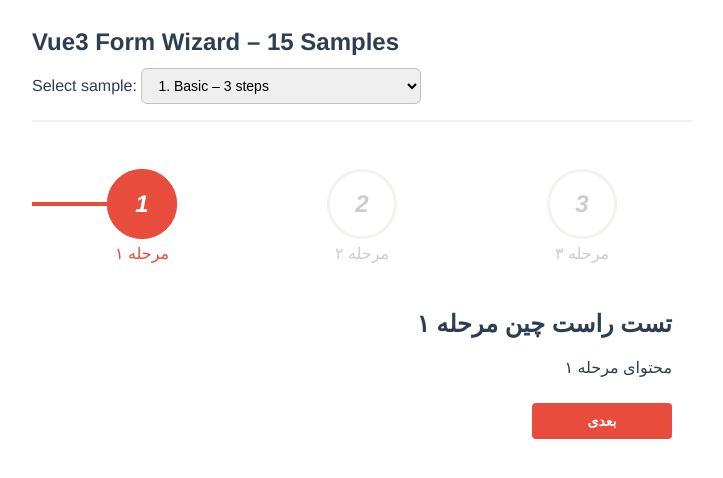
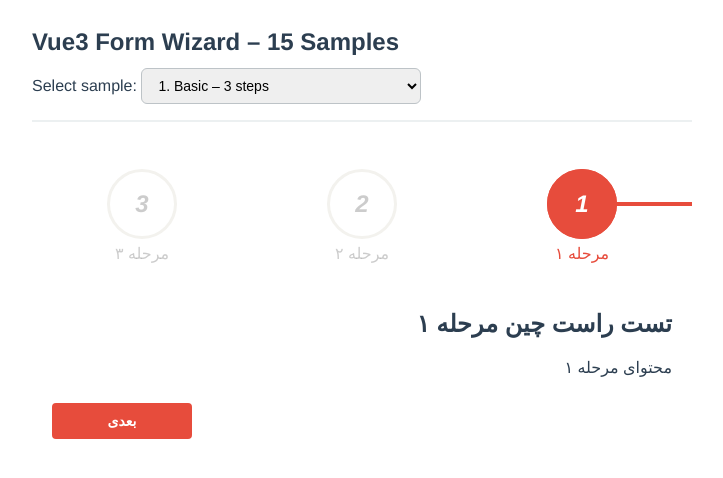
Before and after one commit to parsajiravand/vue3-form-wizard, a Vue app: page / in a window 1280 px wide. Shown: the top 478 px of the page, without its empty margins (278-1001 px from the left). Built offline with nearby package versions, Linux system fonts and the light colour scheme.

Commit message:
Setup reverseHorizontal

```diff
--- a/package.json
+++ b/package.json
@@ -2,7 +2,7 @@
   "name": "vue3-form-wizard",
   "private": false,
   "author": "parsa jiravand",
-  "version": "1.0.1",
+  "version": "1.1.0",
   "description": "vue3-form-wizard is a vue based component with no external depenendcies which simplifies tab wizard management.",
   "license": "MIT",
   "repository": "https://github.com/parsajiravand/vue3-form-wizard",
--- a/src/App.vue
+++ b/src/App.vue
@@ -118,6 +118,7 @@ const handleComplete = (sampleId: string) => {
       <div v-show="currentSample === '1'" class="sample">
         <form-wizard title="تست راست چین"
         rtl
+        reverseHorizontal
          back-button-text="قبلی"
          next-button-text="بعدی"
          finish-button-text="تکمیل"
--- a/src/assets/form-wizard/_wizard-card.scss
+++ b/src/assets/form-wizard/_wizard-card.scss
@@ -106,11 +106,16 @@
   }
   .wizard-card-footer {
     padding: 0 20px;
-    .wizard-footer-left {
-      float: left;
-    }
+    display: flex;
+    justify-content: space-between;
+    align-items: center;
+    gap: 8px;
+
+    .wizard-footer-left,
     .wizard-footer-right {
-      float: right;
+      display: flex;
+      align-items: center;
+      gap: 8px;
     }
   }
   @media screen and (max-width: 350px) {
@@ -134,6 +139,14 @@
   &.vertical {
     .wizard-card-footer {
       display: block;
+      padding-top: 30px;
+      gap: 0;
+
+      .wizard-footer-left,
+      .wizard-footer-right {
+        display: block;
+        margin-bottom: 8px;
+      }
     }
     .wizard-nav-pills {
       flex-direction: column;
@@ -141,10 +154,6 @@
     .wizard-navigation {
       display: flex;
       flex-direction: row;
-    }
-    .wizard-card-footer {
-      padding-top: 30px;
-
     }
   }
 
@@ -158,4 +167,35 @@
       text-align: right;
     }
   }
+
+  &.fw-horizontal-reverse {
+    .wizard-navigation {
+      .wizard-progress-with-circle {
+        direction: rtl;
+
+        .wizard-progress-bar {
+          float: right;
+        }
+      }
+
+      .wizard-nav-pills {
+        flex-direction: row-reverse;
+      }
+    }
+
+    .wizard-card-footer {
+      flex-direction: row-reverse;
+
+      .wizard-footer-left,
+      .wizard-footer-right {
+        flex-direction: row-reverse;
+      }
+    }
+
+    // Disable clearfix hack on flex footer so buttons can align correctly
+    .wizard-card-footer.clearfix::after {
+      content: none;
+      display: none;
+    }
+  }
 }
--- a/src/components/FormWizard.vue
+++ b/src/components/FormWizard.vue
@@ -2,7 +2,14 @@
   <div
     :id="wizardId"
     class="vue-form-wizard"
-    :class="[stepSize, { vertical: isVertical, 'fw-rtl-content': rtl }]"
+    :class="[
+      stepSize,
+      {
+        vertical: isVertical,
+        'fw-rtl-content': rtl,
+        'fw-horizontal-reverse': reverseHorizontal,
+      },
+    ]"
     @keyup.right="focusNextTab"
     @keyup.left="focusPrevTab"
   >
@@ -19,7 +26,7 @@
       <ul
         class="wizard-nav wizard-nav-pills"
         role="tablist"
-        :class="stepsClasses"
+        :class="[stepsClasses, { 'fw-steps-reverse': reverseHorizontal }]"
       >
         <slot
           name="step"
@@ -166,6 +173,8 @@ const props = withDefaults(defineProps<{
   modelValue?: WizardData;
   schemaComponents?: Record<string, any>;
   rtl?: boolean;
+  // Reverse horizontal layout: steps and footer buttons
+  reverseHorizontal?: boolean;
 }>(), {
   id: undefined,
   title: "Awesome Wizard",
@@ -186,6 +195,7 @@ const props = withDefaults(defineProps<{
   disableBackOnClickStep: false,
   disableBack: false,
   rtl: false,
+  reverseHorizontal: false,
 });
 
 let wizardInstanceCounter = 0;
@@ -330,6 +340,10 @@ const tabCount = computed(() => tabs.value.length);
 const isLastStep = computed(() => activeTabIndex.value === tabCount.value - 1);
 
 const isVertical = computed(() => props.layout === "vertical");
+
+const reverseHorizontal = computed(
+  () => !isVertical.value && !!props.reverseHorizontal
+);
 
 const displayPrevButton = computed(() => activeTabIndex.value !== 0);
 
--- a/src/types.ts
+++ b/src/types.ts
@@ -48,6 +48,8 @@ export interface FormWizardProps {
   schemaComponents?: Record<string, any>;
   // Optional RTL mode for content (steps remain LTR)
   rtl?: boolean;
+  // Reverse horizontal layout (steps + footer buttons)
+  reverseHorizontal?: boolean;
 }
 
 export interface FormWizardEmits {
```
